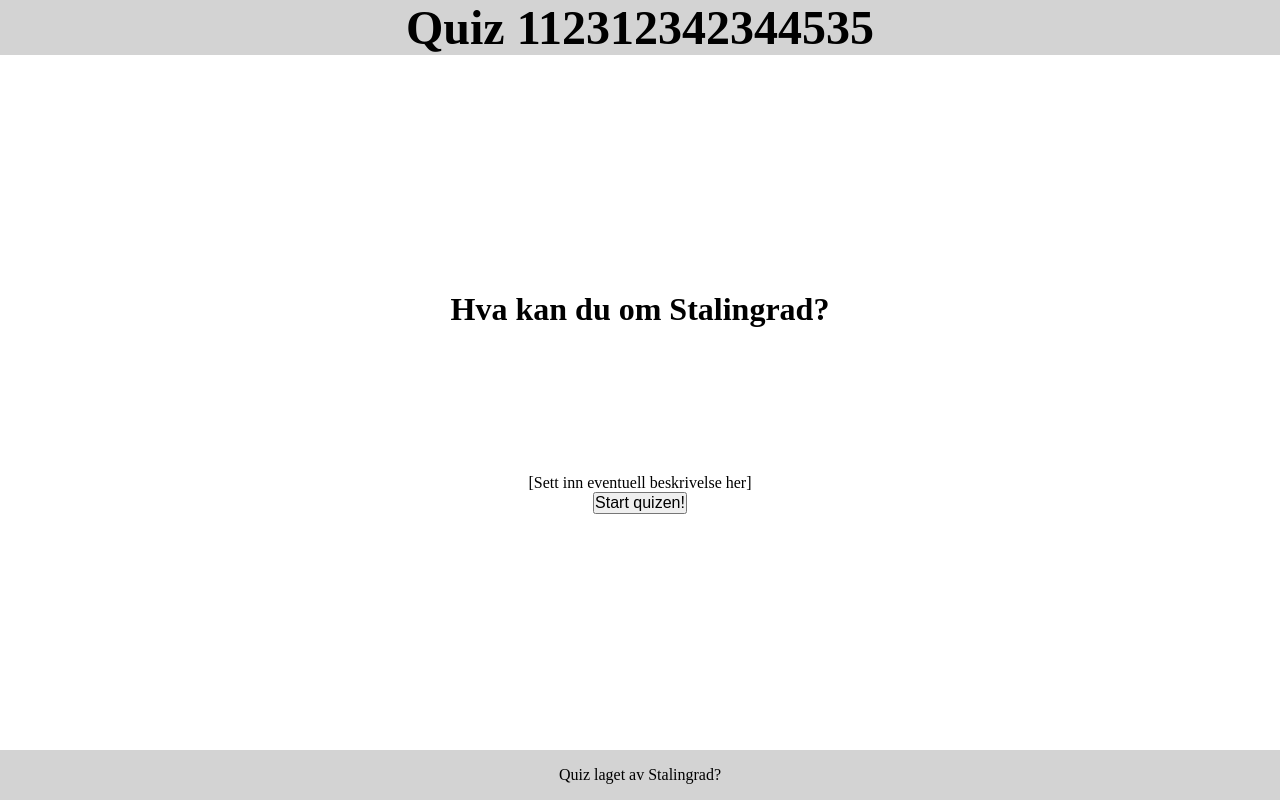
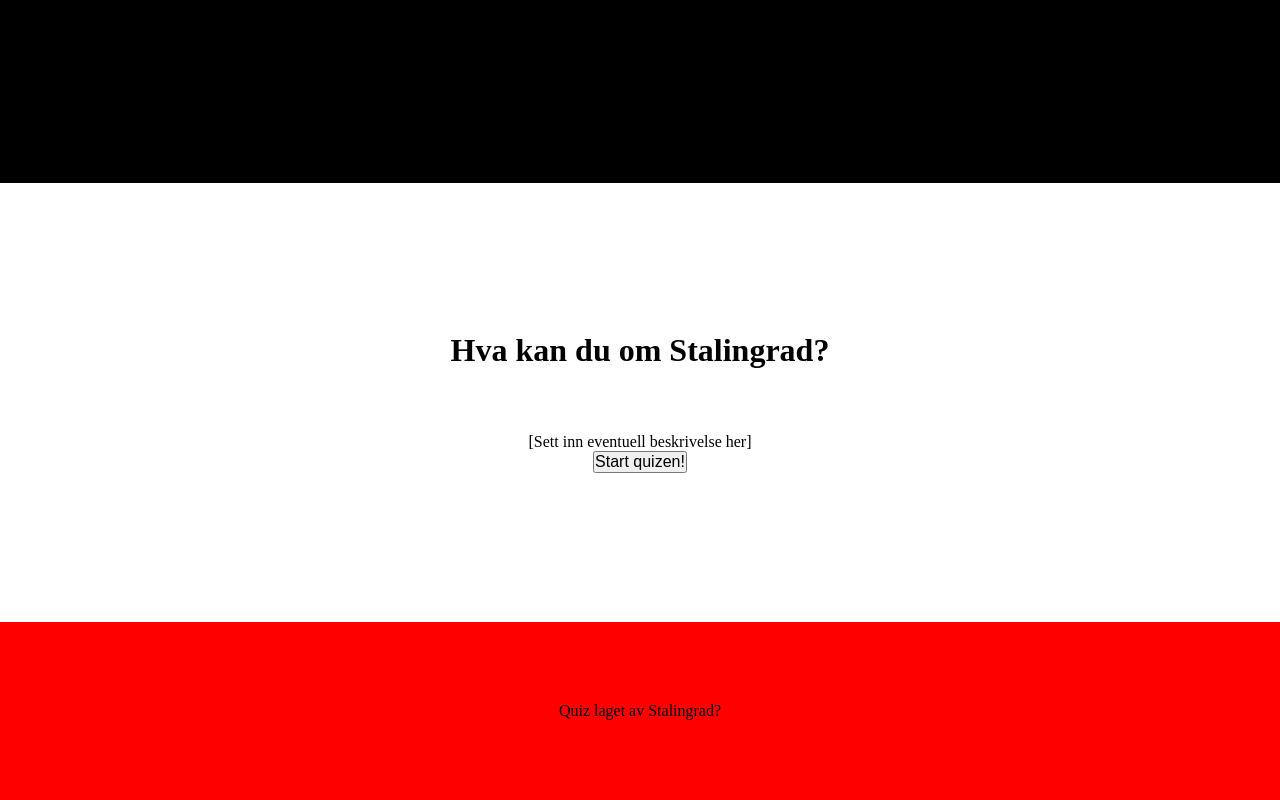
Before and after one commit to F21-1IM-2022-23/quizutvikling-stalingrad, a plain HTML site: page index.html in a window 1280 px wide. Drawn offline with Linux system fonts and the light colour scheme.

Commit message:
Update style.css
yes

```diff
--- a/style.css
+++ b/style.css
@@ -7,6 +7,7 @@
 body { /* God praksis som gjør at nettsiden tar opp all tilgjengelig skjermplass både på mobil og PC*/
     min-height: 100vh;
     min-height: 100dvh;
+    background-color: white;
 }
 
 .oppsett { /* Gjør at innholdet strekker seg utover tilgjengelig skjermplass*/
@@ -18,9 +19,10 @@ body { /* God praksis som gjør at nettsiden tar opp all tilgjengelig skjermplas
 }
 
 header { /* påvirker headeren, som inneholder "Quiz"-teksten */
-    background-color: lightgray;
+    background-color: black;
     text-align: center;
     place-content: center;
+    padding: 4rem;
 }
 
 main { /* Plasserer og fordeler inneholdet som ligger i main */
@@ -28,14 +30,14 @@ main { /* Plasserer og fordeler inneholdet som ligger i main */
     flex-direction: column;
     text-align: center;
     justify-content: space-evenly;
-    height: 80%;
+    height: 70%;
     margin: auto;
     padding: 20px;
 }
 
 footer {
-    background-color: lightgray;
-    padding: 1em;
+    background-color: red;
+    padding: 5rem;
     text-align: center;
 }
 
```
